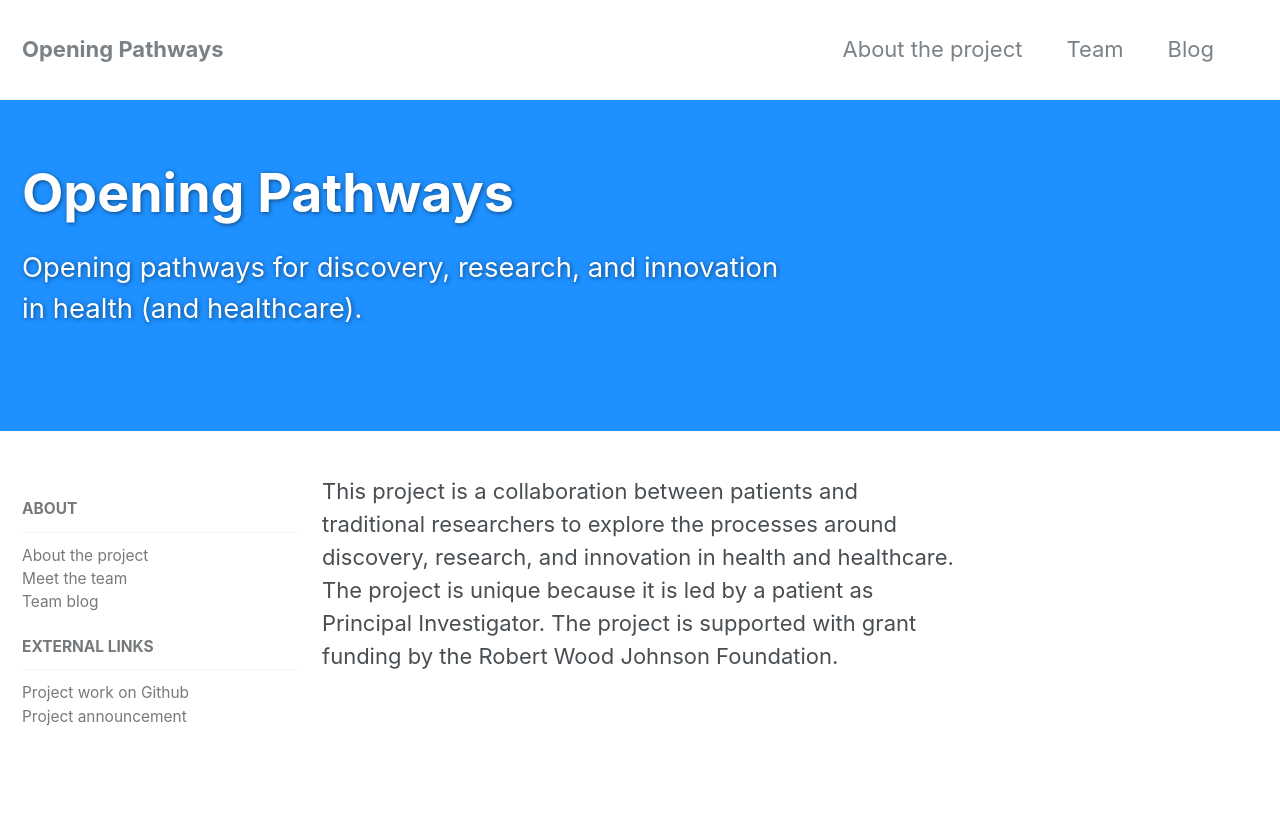
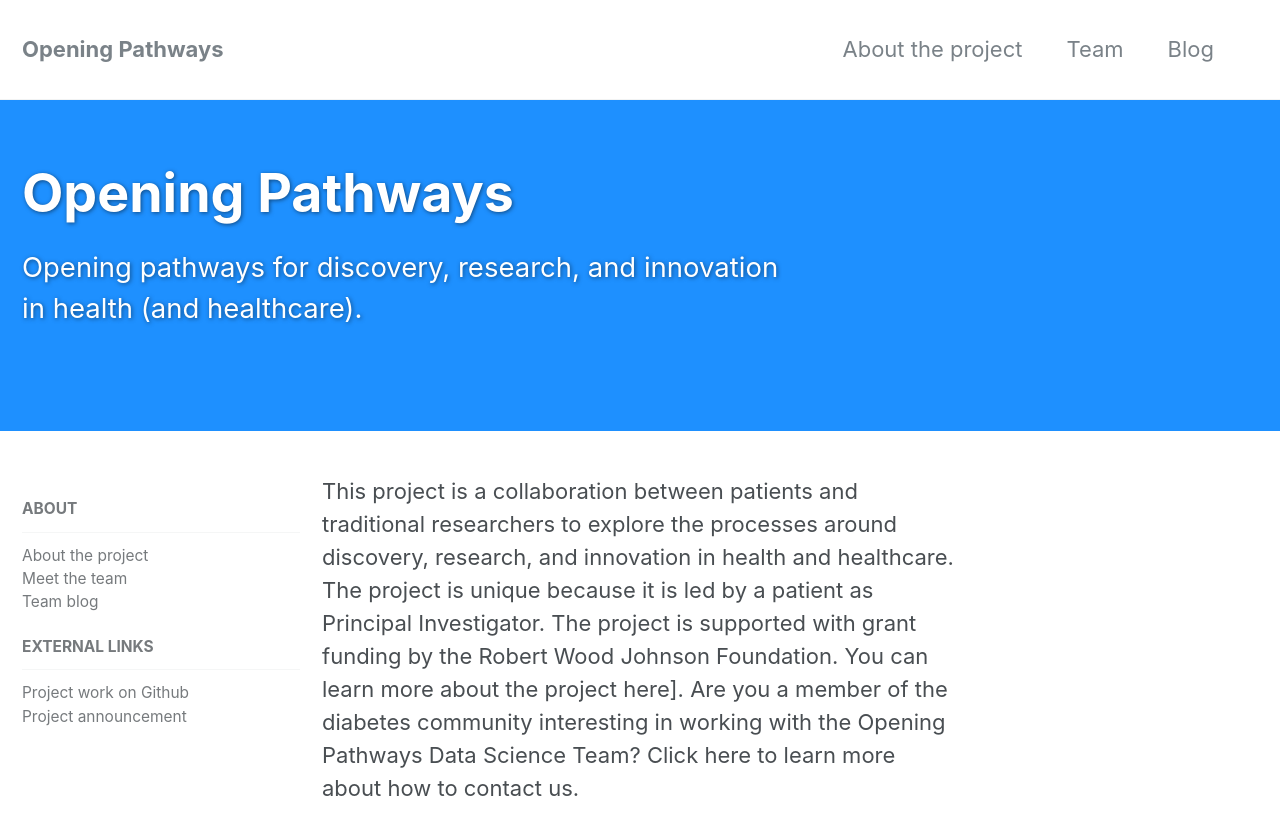
Before and after one commit to opening-pathways/website, a Jekyll site: the page built from index.html, in a window 1280 px wide and 900 px high. Shown: the top 835 px of the window. Built offline with Jekyll 4.4.1, drawn with Linux system fonts in a browser that asks for light colours.

Commit message:
Add additional home page links

```diff
--- a/index.html
+++ b/index.html
@@ -7,3 +7,7 @@ header:
 ---
 
 This project is a collaboration between patients and traditional researchers to explore the processes around discovery, research, and innovation in health and healthcare. The project is unique because it is led by a patient as Principal Investigator. The project is supported with grant funding by the Robert Wood Johnson Foundation.
+
+You can <a href="/about">learn more about the project here]</a>.
+
+Are you a member of the diabetes community interesting in working with the Opening Pathways Data Science Team? <a href="/work-with-data-science-team">Click here to learn more about how to contact us</a>.
```
